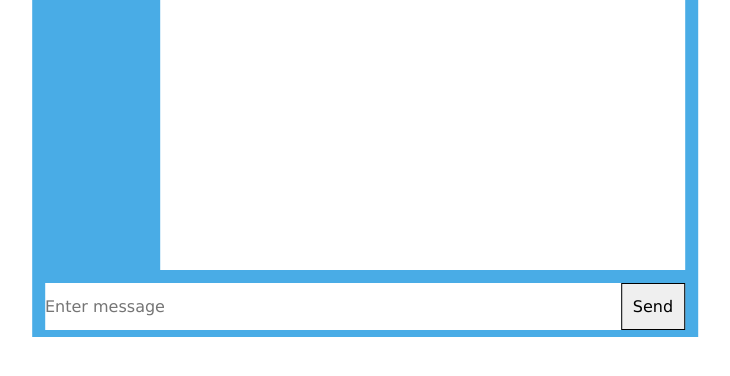
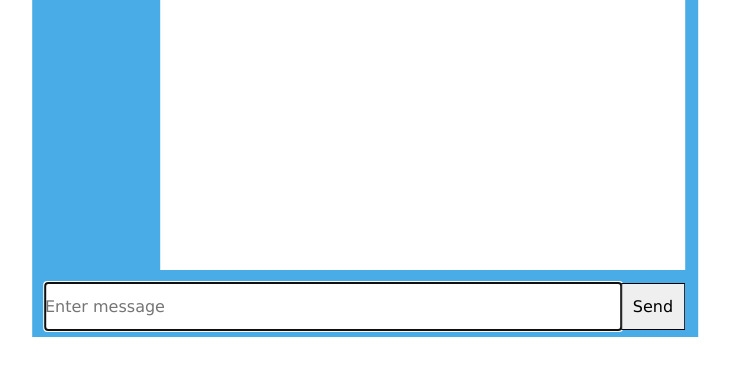
Before and after one commit to GeorgeStampou/Chat-App, a website: page public/chat.html in a window 1280 px wide. Shown: the part 276-652 px from the top of the page, without its empty margins (275-1005 px from the left). Drawn offline with nearby package versions, Linux system fonts and the light colour scheme.

Commit message:
autofocus added

```diff
--- a/public/chat.html
+++ b/public/chat.html
@@ -23,7 +23,7 @@
         </div>
 
         <form class="chat-form-div" action="#">
-            <input type="text" id="message" name="message" placeholder="Enter message"  required>
+            <input type="text" id="message" name="message" placeholder="Enter message" autofocus required>
             <button type="submit" class="send-btn">Send</button>
         </form>
 
```
